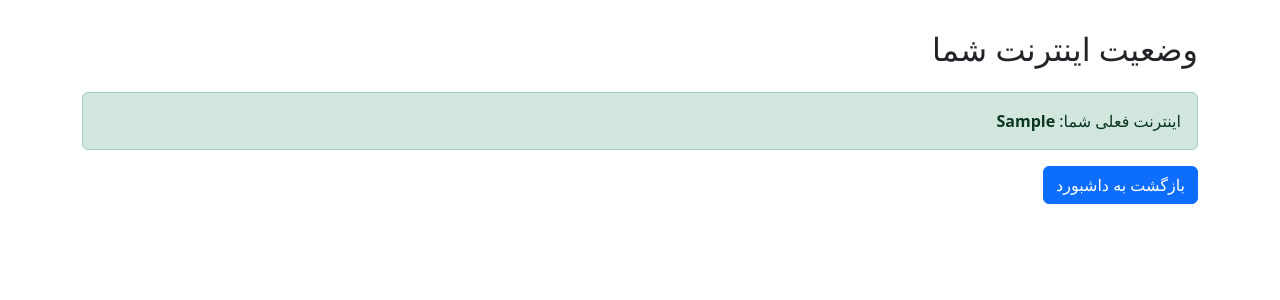
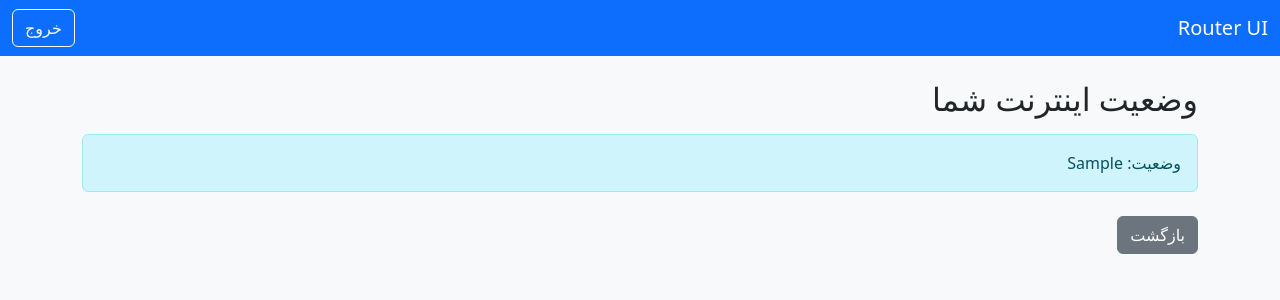
Before and after one commit to Nekooei-Dev/internet-router-ui, a Flask app: template templates/user_status.html in a window 1280 px wide. Shown: the top 300 px of the page. Run offline with Flask 3, Linux system fonts and the light colour scheme; the template is opened without the code that fills it: most values are stand-ins (such as "Sample title", 1, 10 or a date in 2020).

Commit message:
Update user_status.html

```diff
--- a/templates/user_status.html
+++ b/templates/user_status.html
@@ -1,17 +1,25 @@
-<!DOCTYPE html>
+<!doctype html>
 <html lang="fa" dir="rtl">
 <head>
-<meta charset="UTF-8" />
-<meta name="viewport" content="width=device-width, initial-scale=1" />
-<title>وضعیت اینترنت کاربر</title>
-<link href="https://cdn.jsdelivr.net/npm/bootstrap@5.3.0/dist/css/bootstrap.min.css" rel="stylesheet" />
-<style> body { direction: rtl; padding: 30px; background: #fff; } </style>
+  <meta charset="utf-8">
+  <meta name="viewport" content="width=device-width, initial-scale=1">
+  <title>وضعیت اینترنت شما</title>
+  <link href="https://cdn.jsdelivr.net/npm/bootstrap@5.3.0/dist/css/bootstrap.rtl.min.css" rel="stylesheet">
 </head>
-<body>
-<div class="container">
-  <h2 class="mb-4">وضعیت اینترنت شما</h2>
-  <div class="alert alert-success">اینترنت فعلی شما: <strong>{{ routing_mark }}</strong></div>
-  <a href="/" class="btn btn-primary">بازگشت به داشبورد</a>
+<body class="bg-light">
+<nav class="navbar navbar-expand-lg navbar-dark bg-primary">
+  <div class="container-fluid">
+    <a class="navbar-brand" href="/">Router UI</a>
+    <div class="d-flex">
+      <a href="/logout" class="btn btn-outline-light">خروج</a>
+    </div>
+  </div>
+</nav>
+
+<div class="container mt-4">
+  <h2>وضعیت اینترنت شما</h2>
+  <div class="alert alert-info mt-3">وضعیت: {{ routing_mark }}</div>
+  <a href="/" class="btn btn-secondary mt-2">بازگشت</a>
 </div>
 </body>
 </html>
```
